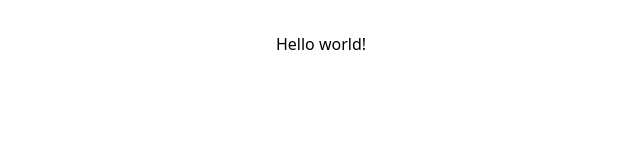
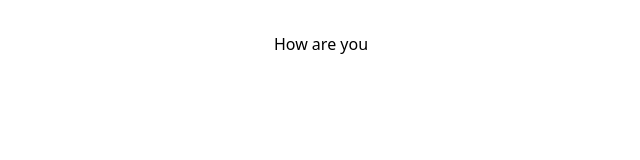
Before and after one commit to anyepeter/portfolio, a React (Vite) app: page / in a window 1280 px wide. Shown: the top 160 px of the page, without its empty margins (319-959 px from the left). Built offline with nearby package versions, Linux system fonts and the light colour scheme.

Commit message:
add navbar data

```diff
--- a/src/App.jsx
+++ b/src/App.jsx
@@ -1,12 +1,13 @@
 import { useState } from 'react'
 import './App.css'
+import Navbar from './components/navbar'
 
 function App() {
   const [count, setCount] = useState(0)
 
   return (
     <>
-     <h1 className="flex hover:inline-flex texxt">Hello world!</h1>
+     <Navbar />
     </>
   )
 }
--- /dev/null
+++ b/src/components/navbar.jsx
@@ -0,0 +1,10 @@
+
+const Navbar = () => {
+    return(
+        <>
+        <h1> How are you </h1>
+        </>
+    )
+}
+
+export default Navbar;
```
Also changed, not shown: src/data/navbarData.jsx (added, +19 -0 lines), 1 other file (tests, documents, lock files or other folders).
